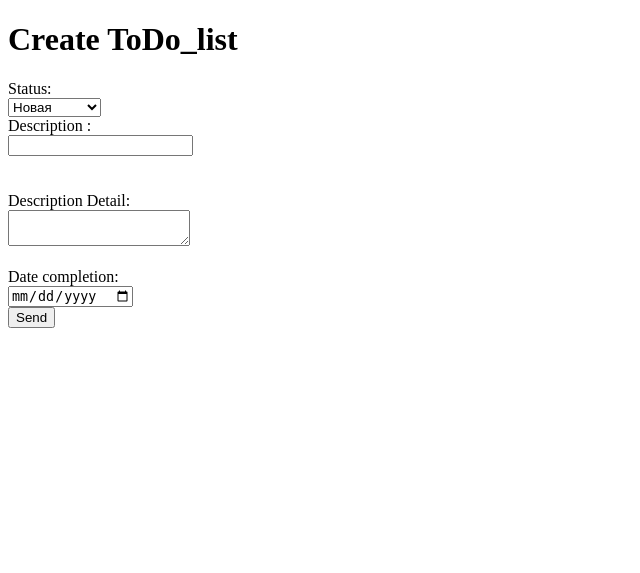
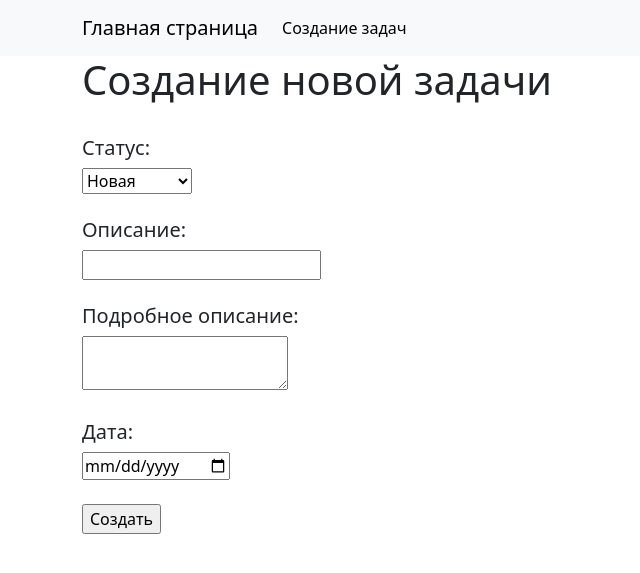
Before and after one commit to Askarrovvva/todo_list, a Django app: page /create/ in a window 1280 px wide. Shown: the top 573 px of the page, without its empty margins (0-640 px from the left). Run offline with Django 5.2, Linux system fonts and the light colour scheme.

Commit message:
Задала имена для всех ссылок, для перенаправления использовала redirect, добавила base.html(все html файлы унаследовала от него) и панель навигации

```diff
--- /dev/null
+++ b/source/webapp/templates/base.html
@@ -0,0 +1,46 @@
+{% load static %}
+
+<!doctype html>
+<html lang="en">
+<head>
+    <meta charset="UTF-8">
+    <meta name="viewport"
+          content="width=device-width, user-scalable=no, initial-scale=1.0, maximum-scale=1.0, minimum-scale=1.0">
+    <meta http-equiv="X-UA-Compatible" content="ie=edge">
+    <link rel="stylesheet" href="{% static 'styles/style.css' %}">
+    <link href="https://cdn.jsdelivr.net/npm/bootstrap@5.3.3/dist/css/bootstrap.min.css" rel="stylesheet"
+          integrity="sha384-QWTKZyjpPEjISv5WaRU9OFeRpok6YctnYmDr5pNlyT2bRjXh0JMhjY6hW+ALEwIH" crossorigin="anonymous">
+    {% block title %}
+        <title>Document</title>
+    {% endblock %}
+</head>
+<body>
+
+<nav class="navbar navbar-expand-lg bg-body-tertiary">
+    <div class="container">
+        <a class="navbar-brand" href="{% url 'todo' %}">Главная страница</a>
+        <button class="navbar-toggler" type="button" data-bs-toggle="collapse" data-bs-target="#navbarNav"
+                aria-controls="navbarNav" aria-expanded="false" aria-label="Toggle navigation">
+            <span class="navbar-toggler-icon"></span>
+        </button>
+        <div class="collapse navbar-collapse" id="navbarNav">
+            <ul class="navbar-nav">
+                {% block links %}
+                    <li class="nav-item">
+                        <a class="nav-link active" aria-current="page" href="{% url 'todo_create' %}">Создание задач</a>
+                    </li>
+                {% endblock %}
+            </ul>
+        </div>
+    </div>
+</nav>
+
+<div class="container">
+    {% block content %}
+    {% endblock %}
+</div>
+<script src="https://cdn.jsdelivr.net/npm/bootstrap@5.3.3/dist/js/bootstrap.bundle.min.js"
+        integrity="sha384-YvpcrYf0tY3lHB60NNkmXc5s9fDVZLESaAA55NDzOxhy9GkcIdslK1eN7N6jIeHz"
+        crossorigin="anonymous"></script>
+</body>
+</html>
--- a/source/webapp/templates/create_todo_list.html
+++ b/source/webapp/templates/create_todo_list.html
@@ -1,31 +1,27 @@
-<!DOCTYPE html>
-
-<html lang="en">
-<head>
-    <meta charset="UTF-8">
-    <title>Create</title>
-</head>
-<body>
-
-<h1>Create ToDo_list</h1>
+{% extends "base.html" %}
 
 
-<form action="/create/" method="post">
+{% block title %}
+    <title>Create ToDO List</title>
+{% endblock %}
+
+{% block content %}
+    <h1>Создание новой задачи</h1>
+    <form action="" method="post">
         {% csrf_token %}
-    <label>Status:</label><br/>
+        <br><h5><label>Статус:</label><br/></h5>
         <select name="status" id="">
-    {% for s in status_choices %}
-        <option value="{{ s.0 }}">{{ s.1 }}</option>
+        {% for value, label in status_choices %}
+        <option value="{{ value }}">{{ label }}</option>
         {% endfor %}
         </select>
-    <br><label>Description :</label><br/>
+        <h5><br><label>Описание:</label><br/></h5>
         <input type="text" name="description"/><br/>
-    <br><br><label>Description Detail:</label><br/>
-    <textarea name="description_detail"></textarea><br/>
-    <br><label>Date completion:</label><br/>
-    <input type="date" name="date_completion"/>
+        <h5><br><label>Подробное описание:</label><br/></h5>
+        <textarea class="text-content" name="description_detail"></textarea><br/>
+        <h5><br><label>Дата:</label><br/></h5>
+        <input type="date" name="date_completion"/><br/>
         <br/>
-    <input type="submit" value="Send"/>
+        <input type="submit" value="Создать"/>
     </form>
-</body>
-</html>
+{% endblock %}
```
Also changed, not shown: source/webapp/templates/index.html (+22 -25 lines). Lines whose indentation alone changed are shown as unchanged.
